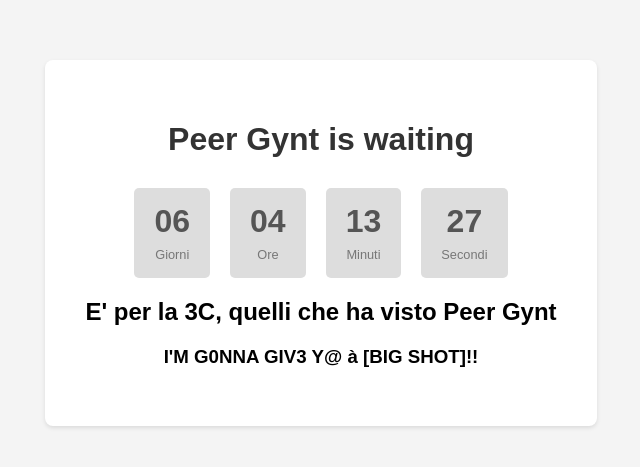
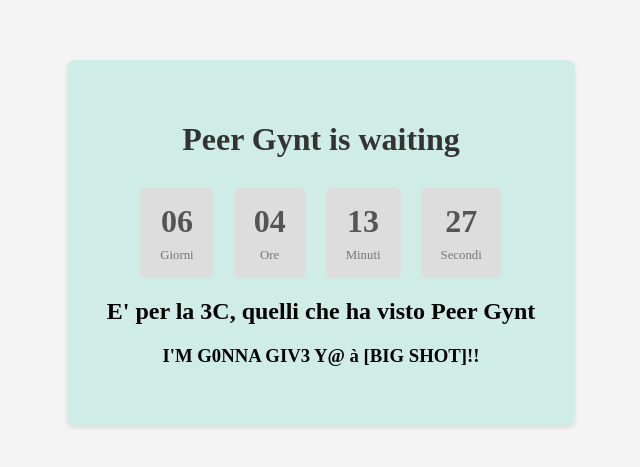
Before and after one commit to manuka-code/PerLori, a plain HTML site: page index.html in a window 1280 px wide. Shown: the part 157-624 px from the top of the page, without its empty margins (319-959 px from the left). Drawn offline with Linux system fonts and the light colour scheme.

Commit message:
Update Style.css

```diff
--- a/Style.css
+++ b/Style.css
@@ -1,5 +1,5 @@
 body {
-  font-family: sans-serif;
+  font-family: serif;
   background-color: #f4f4f4;
   display: flex;
   justify-content: center;
@@ -9,7 +9,7 @@ body {
 }
 
 .container {
-  background-color: #fff;
+  background-color: #d0ece7;
   padding: 40px;
   border-radius: 8px;
   box-shadow: 0 2px 4px rgba(0, 0, 0, 0.1);
```
